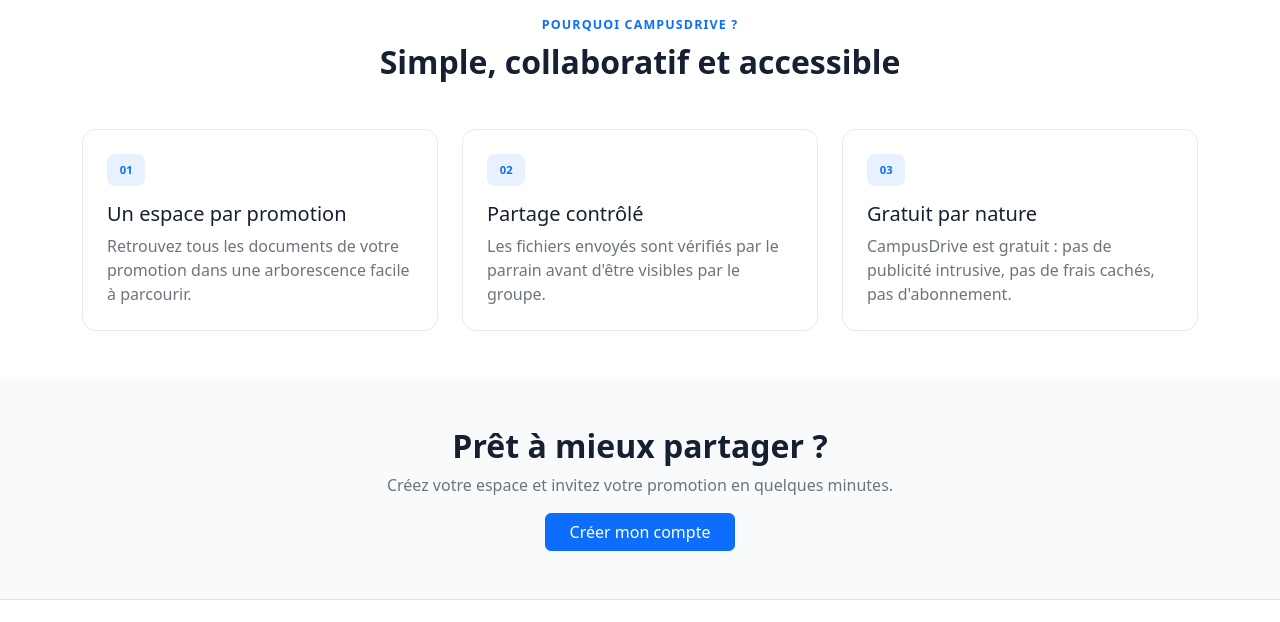
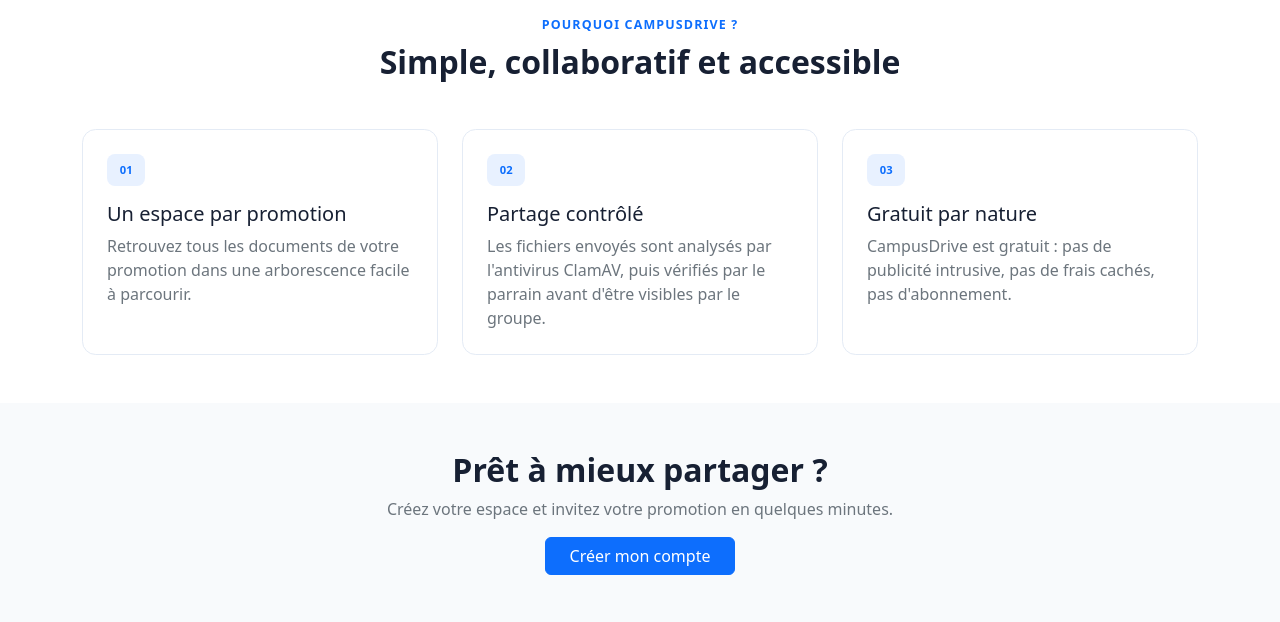
Before and after one commit to ethandudu/CampusDrive, a PHP site: page / in a window 1280 px wide. Shown: the part 617-1239 px from the top of the page. Run offline with PHP 8.4, Linux system fonts and the light colour scheme.

Commit message:
docs: mention ClamAV scanning on landing page feature card

```diff
--- a/app/index.php
+++ b/app/index.php
@@ -51,7 +51,7 @@ require_once 'utils/i18n.php';
         <div class="text-center mb-5"><span class="eyebrow">Pourquoi CampusDrive ?</span><h2 class="fw-bold mt-2">Simple, collaboratif et accessible</h2></div>
         <div class="row g-4">
             <div class="col-md-4"><div class="feature-card h-100"><div class="feature-icon">01</div><h3 class="h5">Un espace par promotion</h3><p class="text-secondary mb-0">Retrouvez tous les documents de votre promotion dans une arborescence facile à parcourir.</p></div></div>
-            <div class="col-md-4"><div class="feature-card h-100"><div class="feature-icon">02</div><h3 class="h5">Partage contrôlé</h3><p class="text-secondary mb-0">Les fichiers envoyés sont vérifiés par le parrain avant d'être visibles par le groupe.</p></div></div>
+            <div class="col-md-4"><div class="feature-card h-100"><div class="feature-icon">02</div><h3 class="h5">Partage contrôlé</h3><p class="text-secondary mb-0">Les fichiers envoyés sont analysés par l'antivirus ClamAV, puis vérifiés par le parrain avant d'être visibles par le groupe.</p></div></div>
             <div class="col-md-4"><div class="feature-card h-100"><div class="feature-icon">03</div><h3 class="h5">Gratuit par nature</h3><p class="text-secondary mb-0">CampusDrive est gratuit : pas de publicité intrusive, pas de frais cachés, pas d'abonnement.</p></div></div>
         </div>
     </div></section>
```
